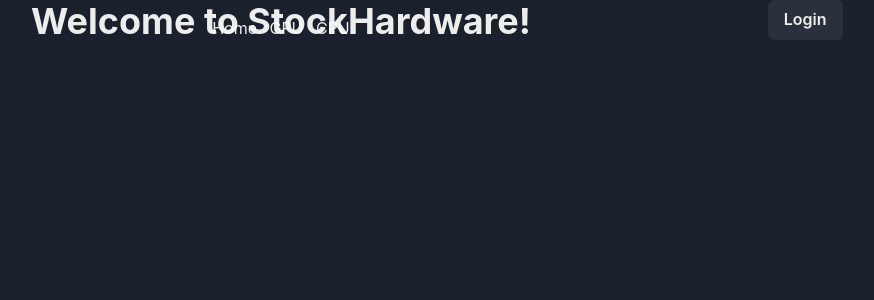
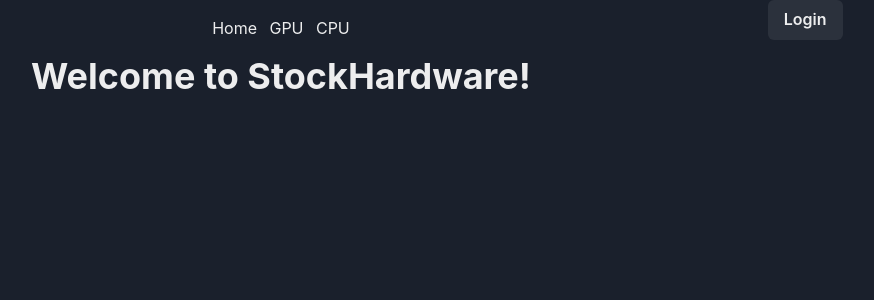
Before and after one commit to IlhanYapici/stockhardware, a React (Vite) app in the folder client/: page / in a window 1280 px wide. Shown: the top 300 px of the page, without its empty margins (359-1233 px from the left). Built offline with nearby package versions, Linux system fonts and the light colour scheme.

Commit message:
layout fix

```diff
--- a/client/src/pages/landing/landingPage.jsx
+++ b/client/src/pages/landing/landingPage.jsx
@@ -1,9 +1,9 @@
-import { Heading, Flex } from '@chakra-ui/react';
-import { Outlet } from 'react-router-dom';
+import { Heading, Flex } from "@chakra-ui/react";
+import { Outlet } from "react-router-dom";
 
 const LandingPage = () => {
   return (
-    <Flex justifyContent="center">
+    <Flex justifyContent="center" pt="55px">
       <Heading>Welcome to StockHardware!</Heading>
       <Outlet />
     </Flex>
```
